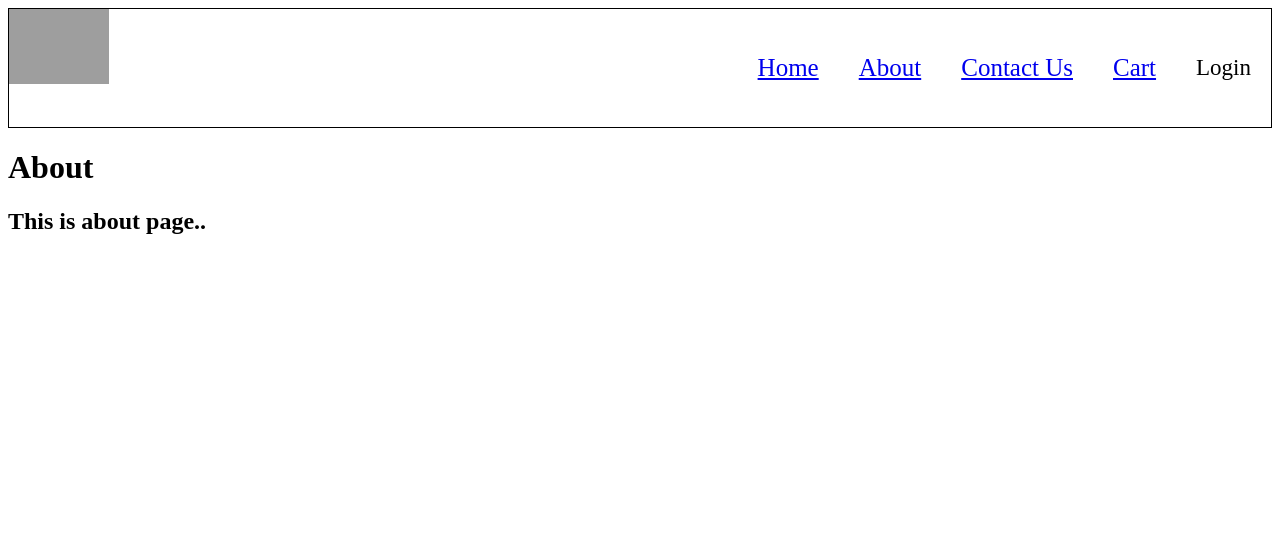
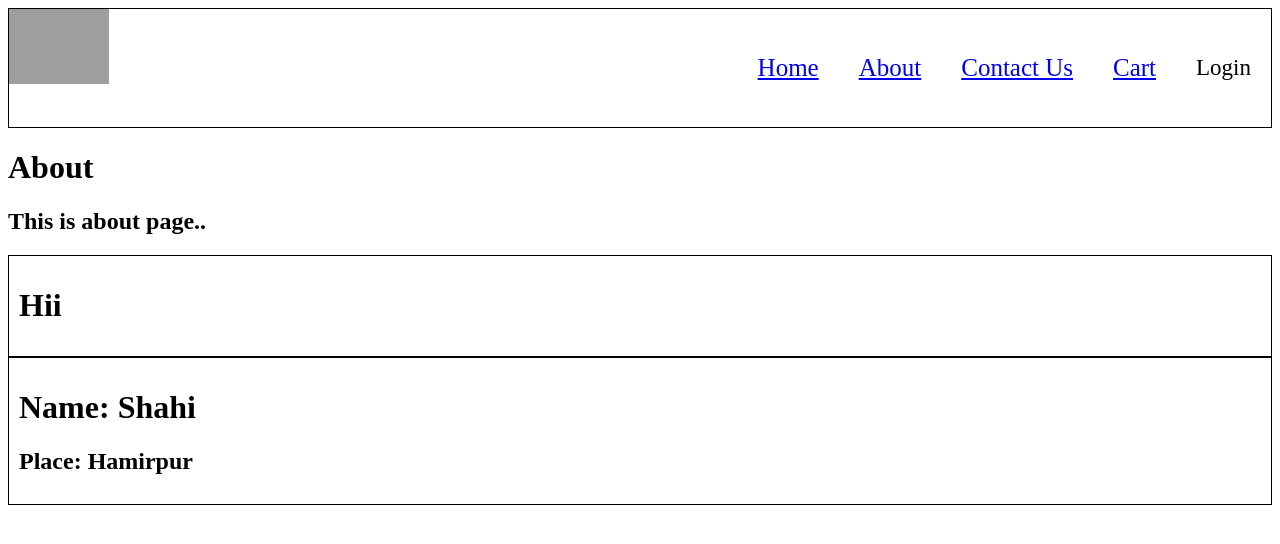
Before and after one commit to Shahi77/React-Learning, a React (Vite) app: page /about in a window 1280 px wide. Shown: the top 544 px of the page. Built offline with nearby package versions, Linux system fonts and the light colour scheme; grey boxes are pictures that could not be loaded.

Commit message:
intro to class based components

```diff
--- a/index.css
+++ b/index.css
@@ -100,3 +100,7 @@
     font-size: 23px;
     font-family: "Times New Roman", Times, serif;
 }
+.user-card {
+    padding: 10px;
+    border: 1px solid black;
+}
--- a/src/Components/About.js
+++ b/src/Components/About.js
@@ -1,8 +1,13 @@
+import User from "./User";
+import UserClass from "./UserClass";
+
 const About = () => {
   return (
     <div>
       <h1>About</h1>
       <h2>This is about page..</h2>
+      <UserClass />
+      <User />
     </div>
   );
 };
--- /dev/null
+++ b/src/Components/User.js
@@ -0,0 +1,9 @@
+const User = () => {
+  return (
+    <div className="user-card">
+      <h1>Name: Shahi</h1>
+      <h2>Place: Hamirpur</h2>
+    </div>
+  );
+};
+export default User;
--- /dev/null
+++ b/src/Components/UserClass.js
@@ -0,0 +1,12 @@
+import React from "react";
+
+class UserClass extends React.Component {
+  render() {
+    return (
+      <div className="user-card">
+        <h1>Hii</h1>
+      </div>
+    );
+  }
+}
+export default UserClass;
```
